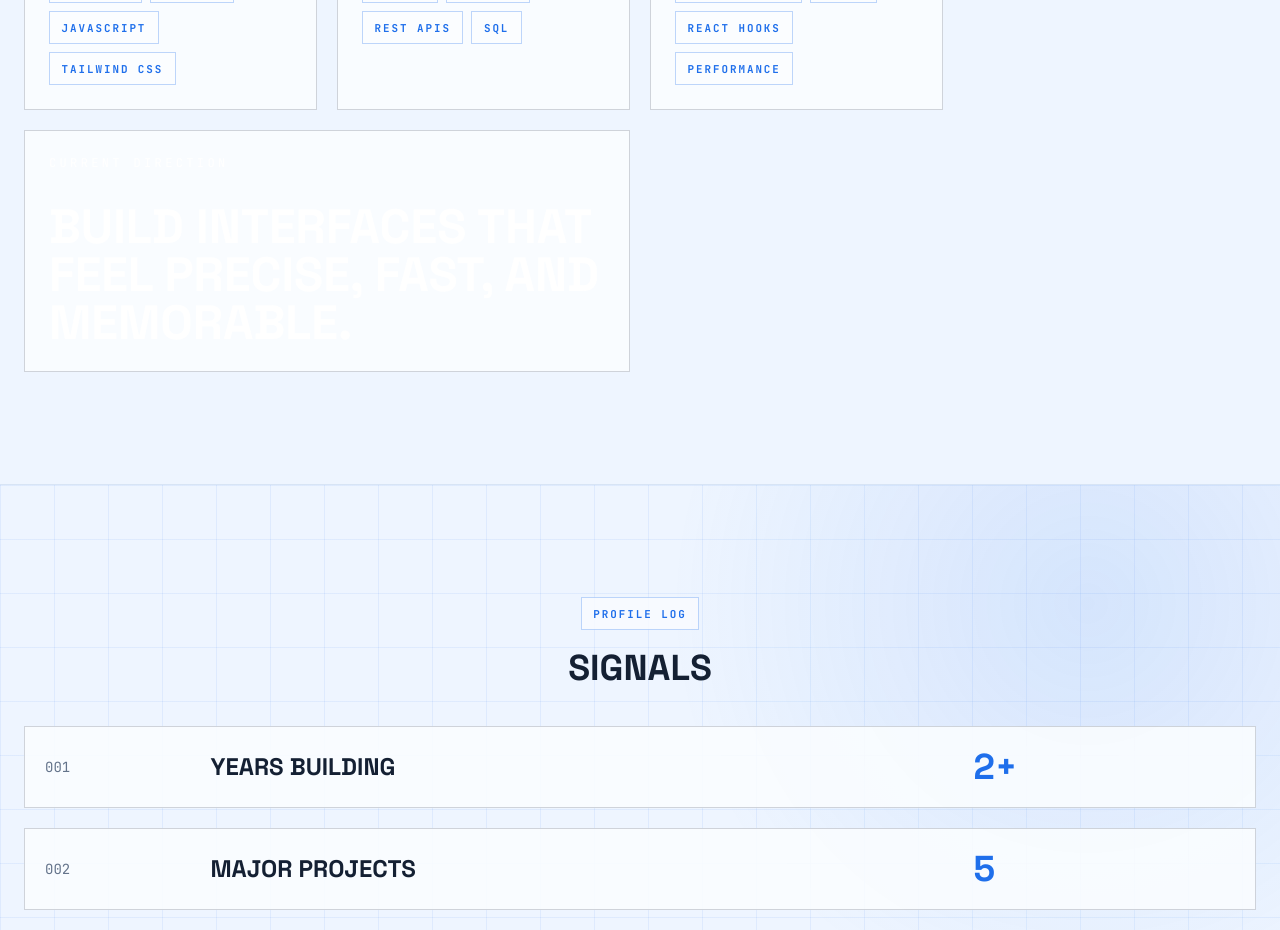
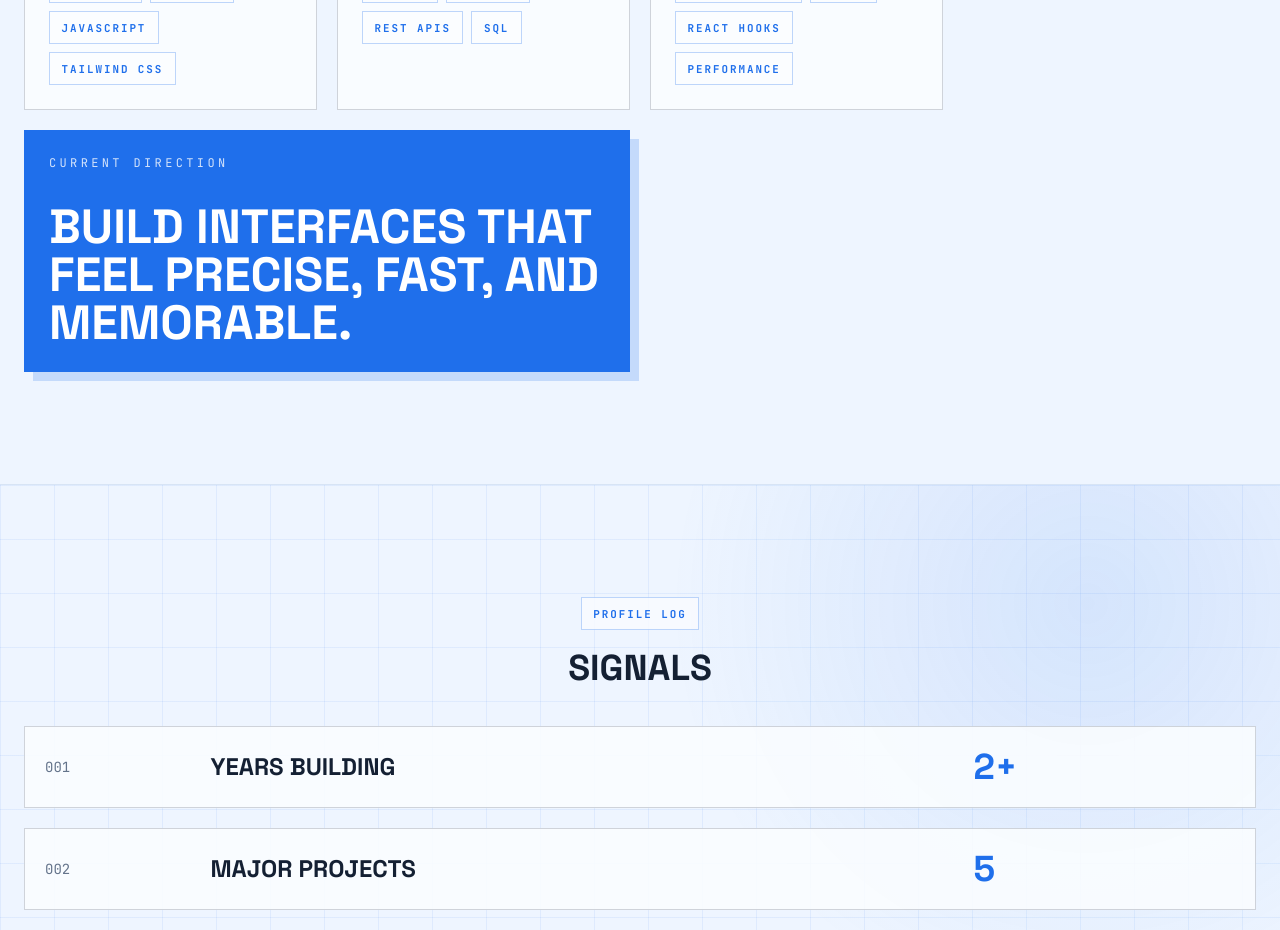
Before and after one commit to Bhavyalohami/personal-portfolio, a React (Create React App) app: page /about in a window 1280 px wide. Shown: the part 1580-2510 px from the top of the page. Built offline with nearby package versions, Linux system fonts and the light colour scheme.

Commit message:
Fix about direction card contrast

```diff
--- a/src/pages/About.jsx
+++ b/src/pages/About.jsx
@@ -104,9 +104,9 @@ const About = () => {
               initial="hidden"
               whileInView="show"
               viewport={{ once: true, margin: '-80px' }}
-              className="story-panel bg-ice-blue p-6 text-white md:col-span-2"
+              className="border border-ice-blue bg-ice-blue p-6 text-white shadow-[0_7px_0_rgba(31,111,235,0.18)] md:col-span-2 lg:shadow-[9px_9px_0_rgba(31,111,235,0.2)]"
             >
-              <p className="font-mono text-xs uppercase tracking-[0.28em] text-white/76">Current direction</p>
+              <p className="font-mono text-xs uppercase tracking-[0.28em] text-white/80">Current direction</p>
               <h3 className="mt-8 font-display text-3xl font-black uppercase leading-tight md:text-5xl">
                 Build interfaces that feel precise, fast, and memorable.
               </h3>
```
